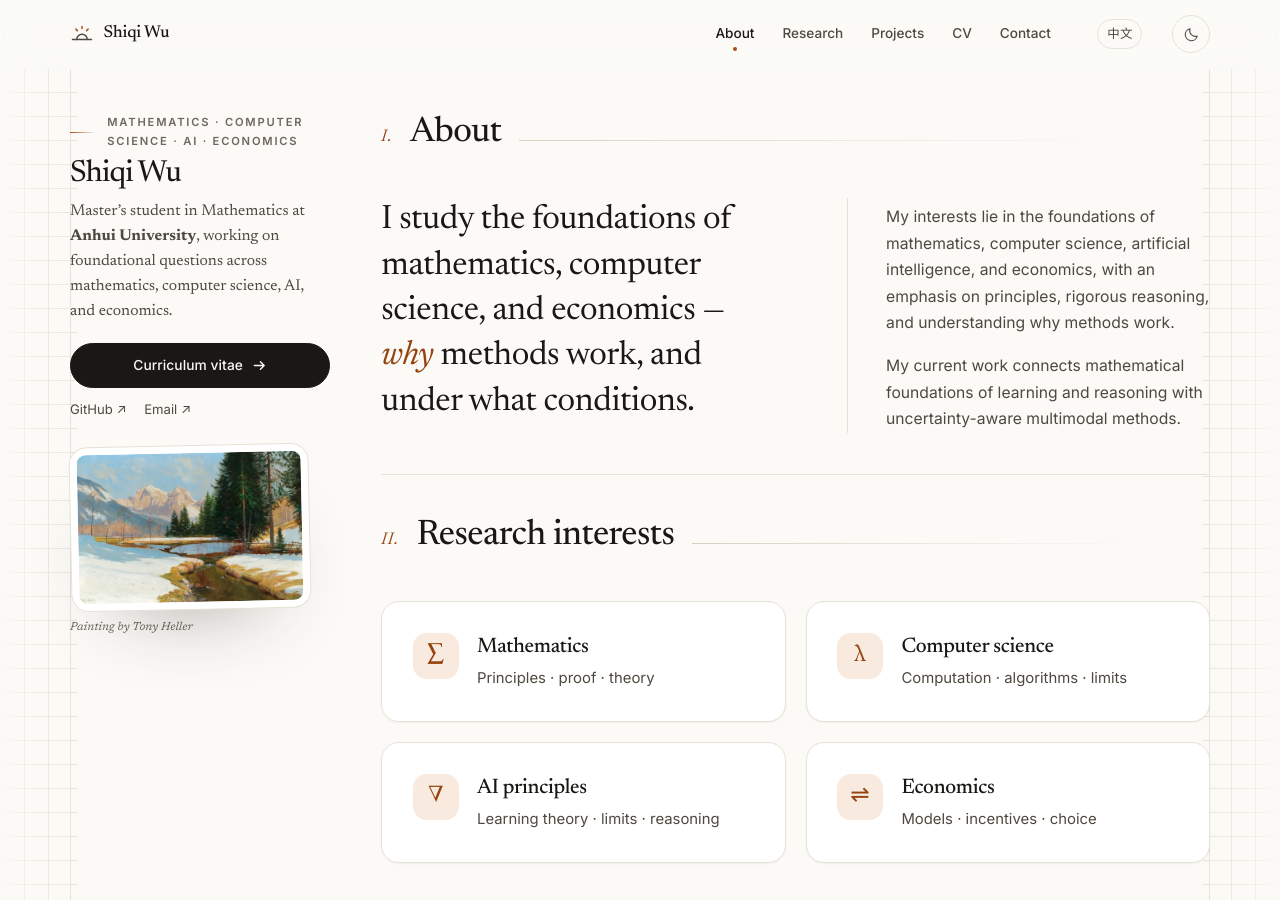
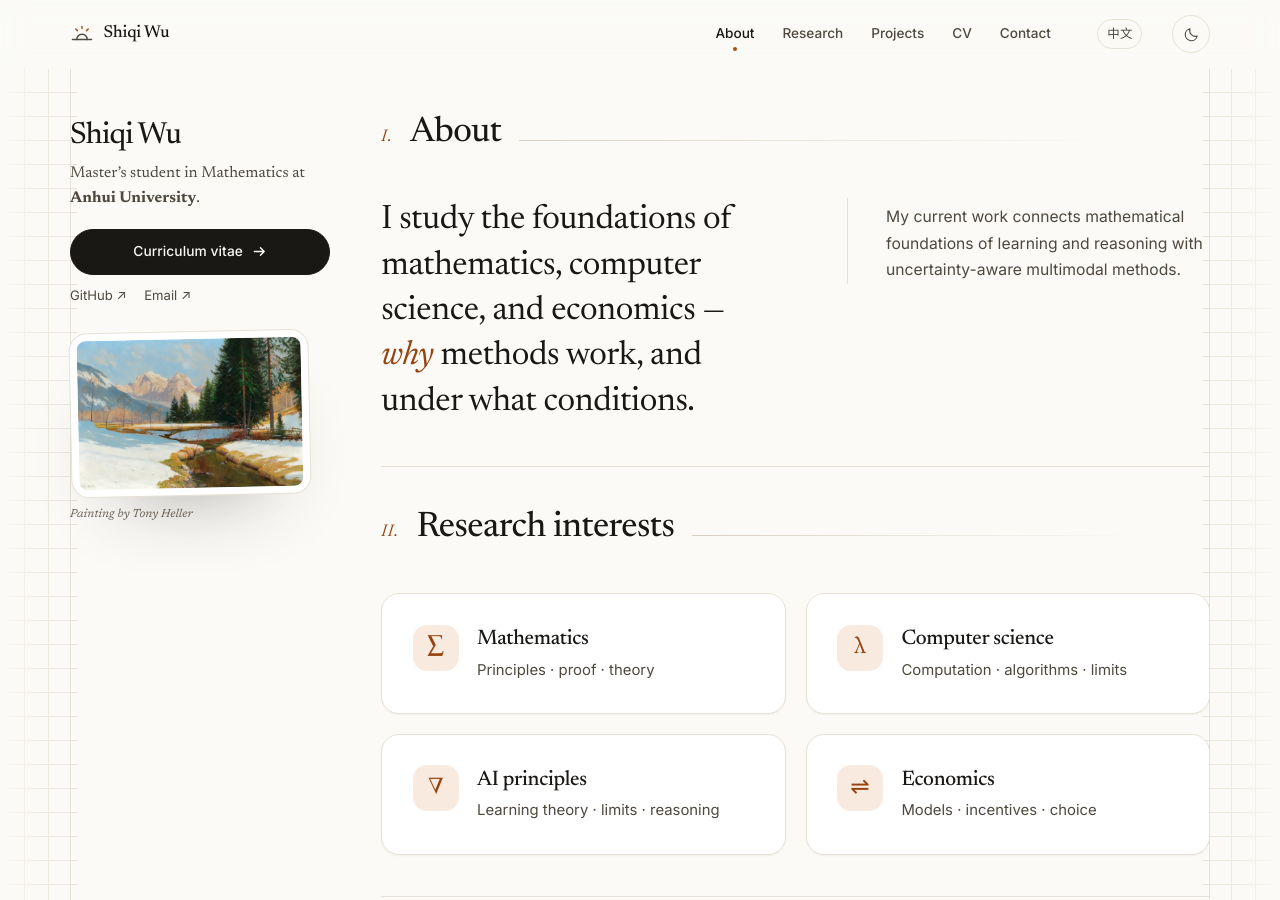
Before and after one commit to Sunrise-57/Sunrise-57.github.io, a Jekyll site: the page built from _pages/about.html, in a window 1280 px wide and 900 px high. Built offline with Jekyll 4.4.1, drawn with Linux system fonts in a browser that asks for light colours.

Commit message:
Remove the repeated field lists from the homepage
Drop the rail kicker, shorten the role to institution and degree, and keep a single About paragraph; the four fields now appear once in the statement and once as the interest cards.

```diff
--- a/_data/ui.yml
+++ b/_data/ui.yml
@@ -29,7 +29,7 @@ footer:
 
 home:
   eyebrow: "Mathematics · Computer science · AI · Economics"
-  lede: "Master’s student in Mathematics at <strong>Anhui University</strong>, working on foundational questions across mathematics, computer science, AI, and economics."
+  lede: "Master’s student in Mathematics at <strong>Anhui University</strong>."
   cv_button: "Curriculum vitae"
   github: "GitHub"
   email: "Email"
--- a/_data/zh/ui.yml
+++ b/_data/zh/ui.yml
@@ -29,7 +29,7 @@ footer:
 
 home:
   eyebrow: "数学 · 计算机科学 · 人工智能 · 经济学"
-  lede: "安徽大学数学专业硕士研究生，关注数学、计算机科学、人工智能与经济学的根本问题。"
+  lede: "安徽大学数学专业硕士研究生。"
   cv_button: "简历"
   github: "GitHub"
   email: "邮箱"
--- a/_layouts/home.html
+++ b/_layouts/home.html
@@ -13,7 +13,6 @@ layout: modern
 
 <div class="wrap home-grid">
   <aside class="home-rail">
-    <p class="eyebrow"><span class="eyebrow__mark" aria-hidden="true"></span>{{ ui.home.eyebrow }}</p>
     <h1 class="home-rail__name">{{ author_name }}</h1>
     <p class="home-rail__role">{{ ui.home.lede }}</p>
     <div class="home-rail__actions">
@@ -57,7 +56,6 @@ layout: modern
     <div class="about">
       <p class="about__statement">{{ ui.home.about_statement }}</p>
       <div class="about__text">
-        <p>{{ ui.home.about_p1 }}</p>
         <p>{{ ui.home.about_p2 }}</p>
       </div>
     </div>
```
